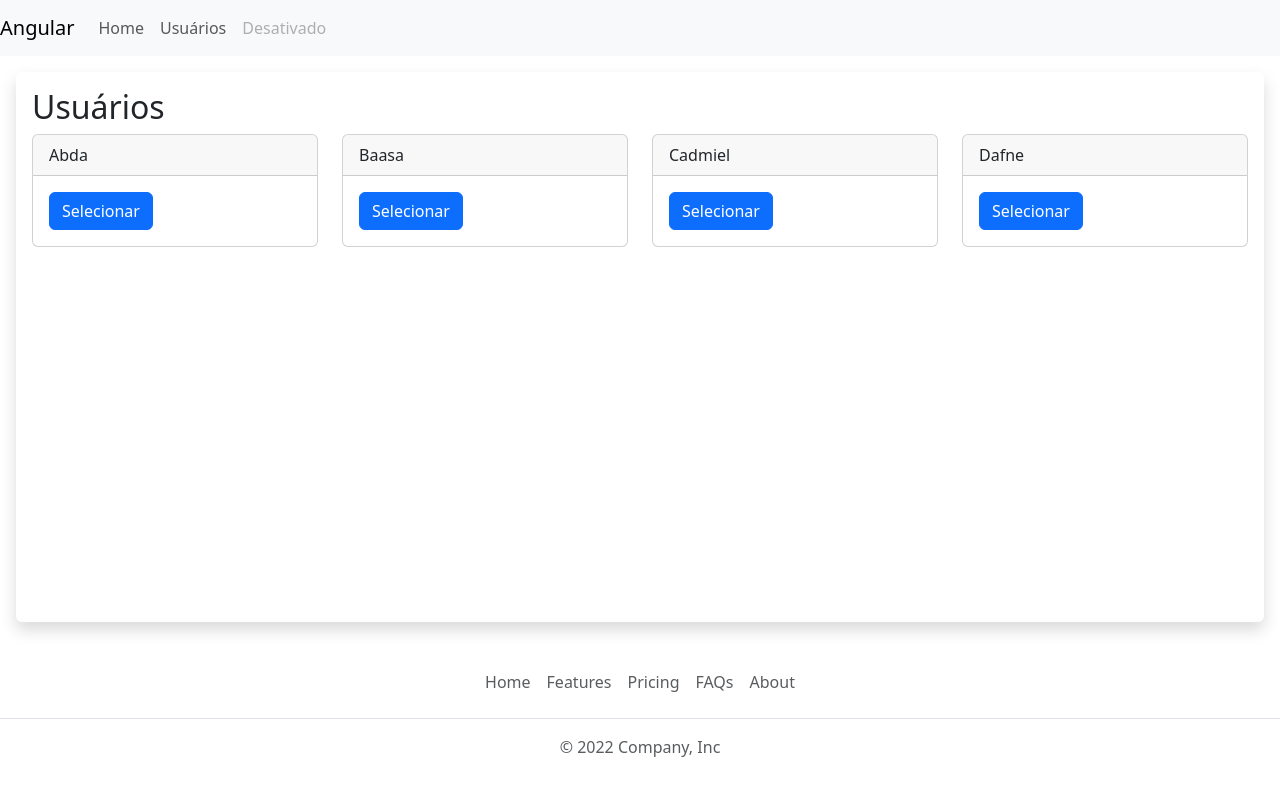
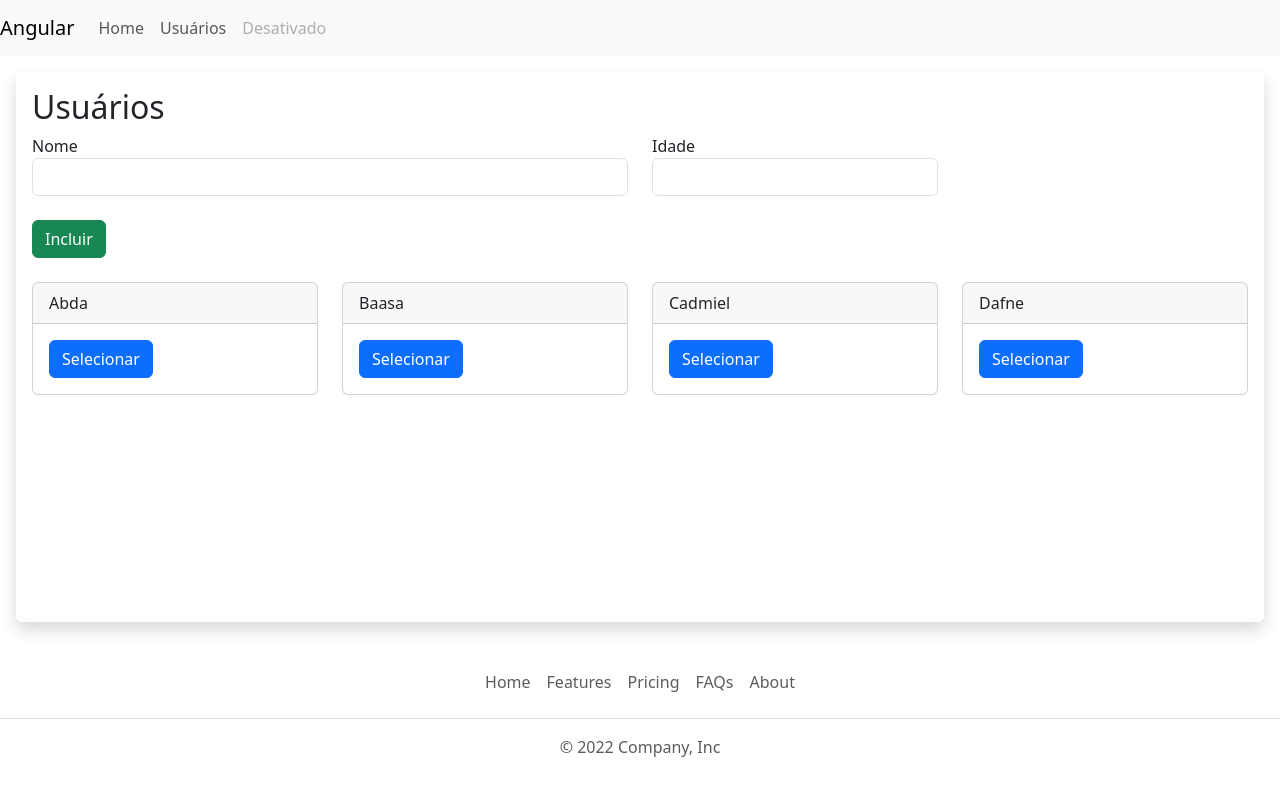
Before and after one commit to fabao1966/angular-testes, an Angular app: page /users/list in a window 1280 px wide. Shown: the top 796 px of the page. Built offline with nearby package versions, Linux system fonts and the light colour scheme.

Commit message:
iniciando ReactiveForms no Angular

```diff
--- a/src/app/app.component.ts
+++ b/src/app/app.component.ts
@@ -6,13 +6,14 @@
 import { CommonModule } from '@angular/common';
 import { BaseUIComponent } from "./_components/base-ui/base-ui.component";
 import { UsersComponent } from "./pages/users/users.component";
+import { ReactiveFormsModule } from "@angular/forms";
 
 @Component({
     selector: 'app-root',
     standalone: true,
     templateUrl: './app.component.html',
     styleUrl: './app.component.css',
-    imports: [RouterOutlet, NavbarComponent, HomeComponent, FooterComponent, CommonModule, BaseUIComponent, UsersComponent, RouterModule]
+    imports: [RouterOutlet, NavbarComponent, HomeComponent, FooterComponent, CommonModule, BaseUIComponent, UsersComponent, RouterModule, ReactiveFormsModule]
 })
 export class AppComponent {
   title = 'Angular Testes';
--- a/src/app/pages/users/users.component.html
+++ b/src/app/pages/users/users.component.html
@@ -1,4 +1,19 @@
 <h2>Usuários</h2>
+
+<form class="mb-4">
+  <div class="row">
+    <div class="form-group col-md-6">
+      <label for="nome">Nome</label>
+      <input type="text" id="nome" class="form-control">
+    </div>
+
+    <div class="form-group col-md-3">
+      <label for="idade">Idade</label>
+      <input type="number" id="idade" class="form-control">
+    </div>
+  </div>
+  <button class="btn btn-success mt-4">Incluir</button>
+</form>
 
 <div class="row">
   <app-user-card
--- a/src/app/pages/users/users.component.ts
+++ b/src/app/pages/users/users.component.ts
@@ -3,6 +3,7 @@
 import { RouterLink } from '@angular/router';
 import { UserCardComponent } from "../../_components/user-card/user-card.component";
 import { User } from '../../_models/user';
+import { FormBuilder, FormGroup } from '@angular/forms';
 
 @Component({
     selector: 'app-users',
@@ -14,7 +15,10 @@
 export class UsersComponent {
  // users:string[] = ['Abda', 'Baasa', 'Cadmiel', 'Dafne'];
 
- userSelecionado: User | undefined;
+userSelecionado: User | undefined;
+userForm: FormGroup = new FormGroup({});
+
+constructor(private fb: FormBuilder){}
 
 users: User[] = [
   {
```
